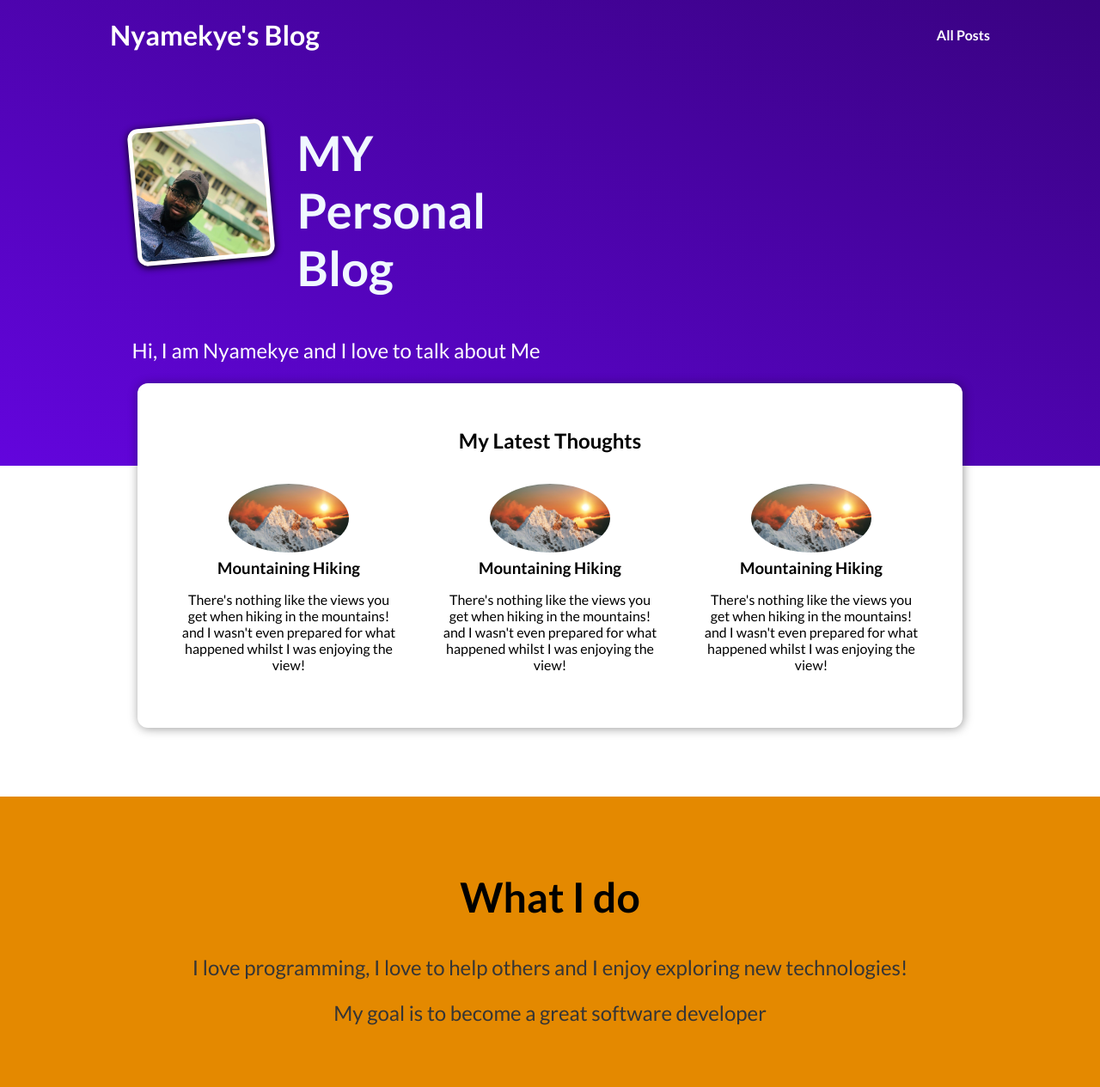
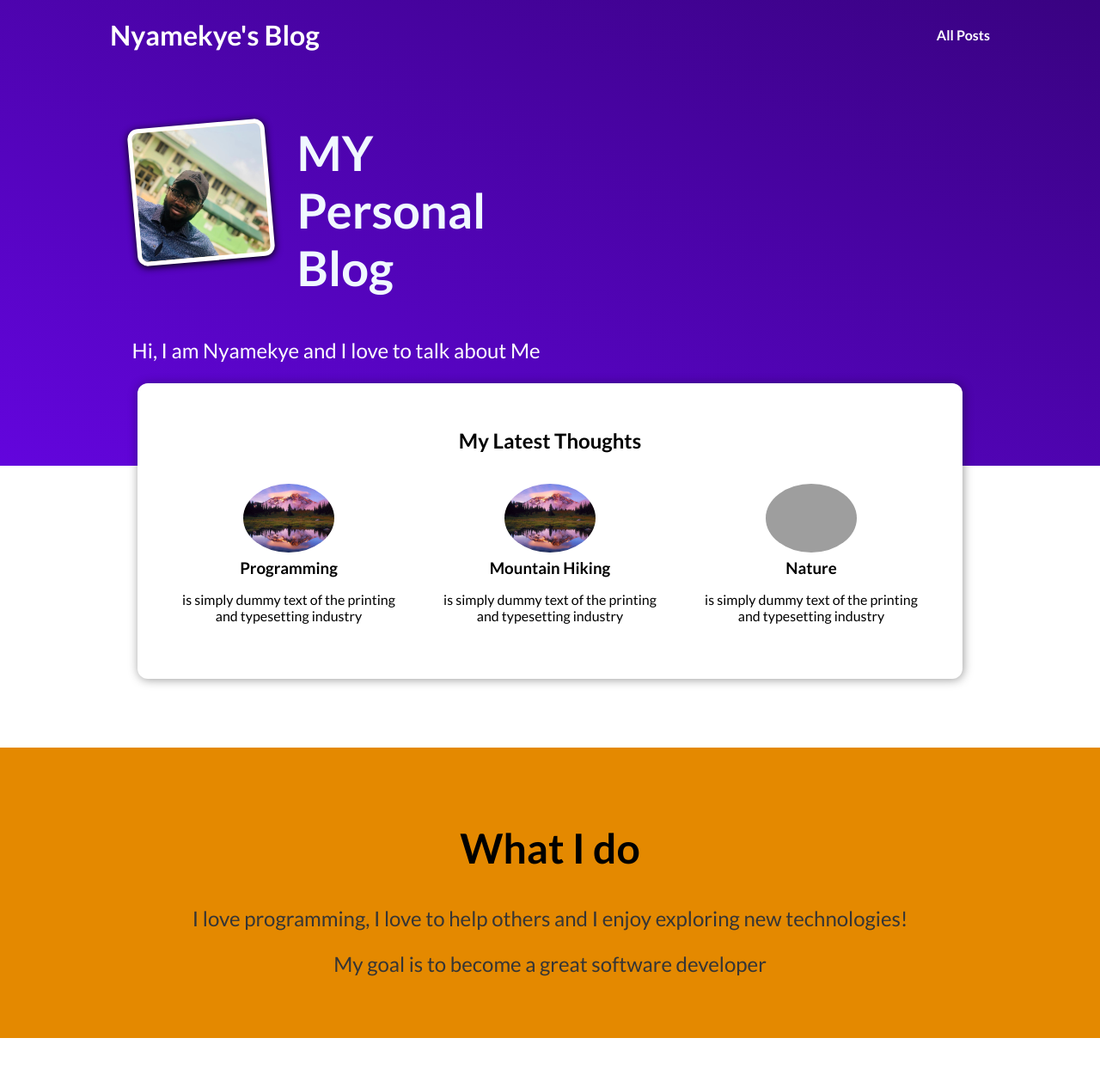
Before and after one commit to Kwesi-Nyamekye/My-first-blog, a Django app: page / in a window 1280 px wide. Shown: the whole page at 86% size. After the commit the page ends 1208 px from the top, so only its background shows below. Run offline with Django 5.2, Linux system fonts and the light colour scheme; some web fonts are replaced; grey boxes are pictures that could not be loaded.

Commit message:
Add html tags

```diff
--- a/Blog/templates/Blog/includes/post.html
+++ b/Blog/templates/Blog/includes/post.html
@@ -2,15 +2,12 @@
 
 <li>
     <article class="post">
-        <a href="{% url "post-details-page" "the-mountains" %}">
-            <img src="{% static "Blog/images/Mountain.jpg" %}" alt="Mountain Hiking" />
+        <a href="{% url "post-details-page" post.slug %}">
+            <img src="{% static "Blog/images/"|add:post.image %}" alt="{{ post.title }}" />
 
             <div class="post_content">
-                <h3> Mountaining Hiking </h3>
-                <p>
-                    There's nothing like the views you get when hiking in the mountains!
-                     and I wasn't even prepared for what happened whilst I was enjoying the view!
-                    </p>
+                <h3> {{ post.title }} </h3>
+                <p> {{ post.excerpt}}</p>
             </div>
         </a>
     </article>
```
